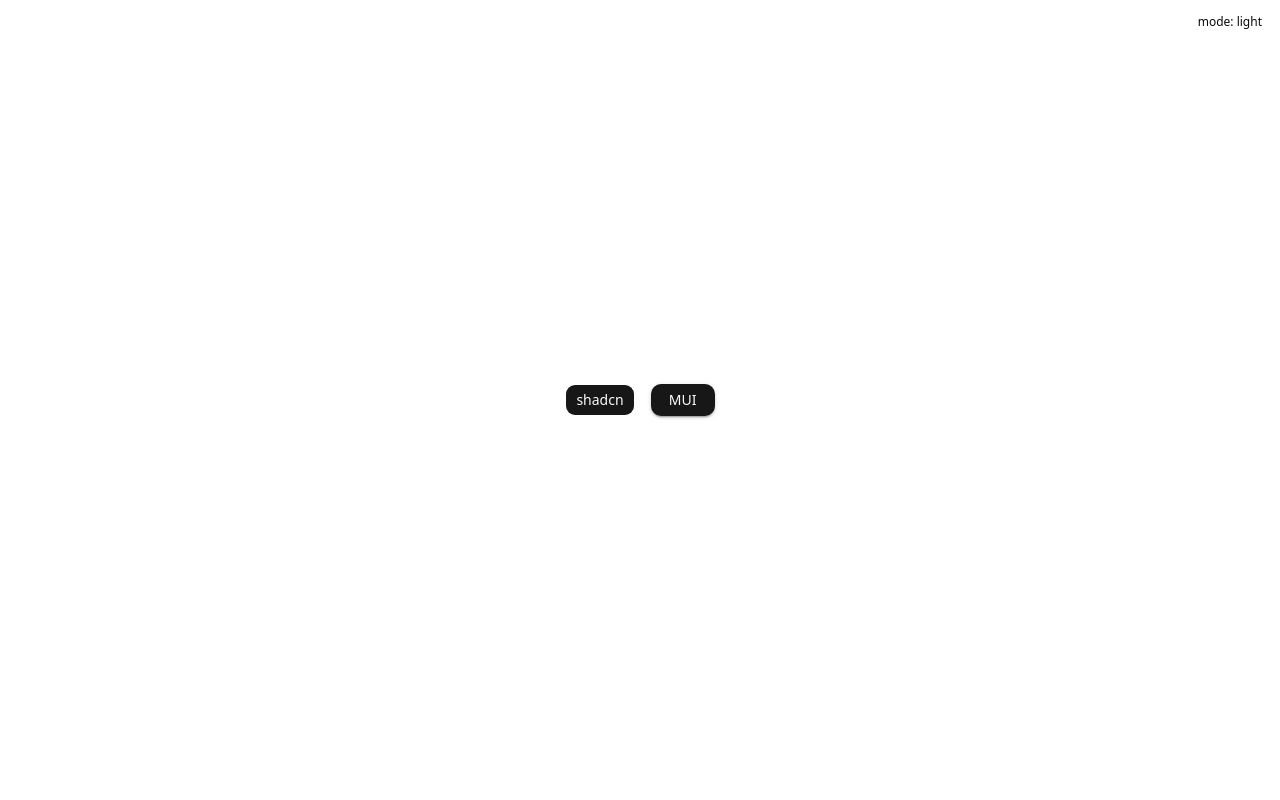
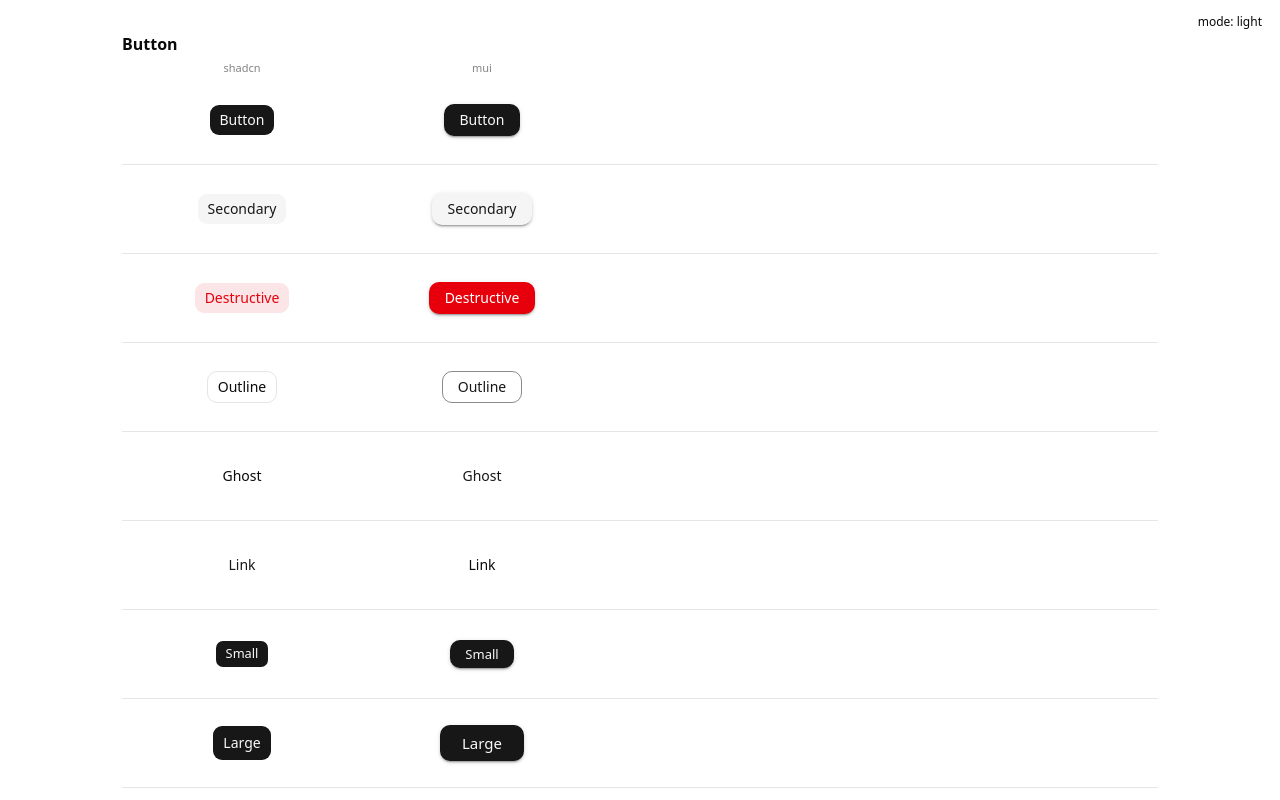
Before and after one commit to sthobis/xui, a React (Vite) app in the folder apps/showcase/: page / in a window 1280 px wide. Shown: the top 800 px of the page. Built offline with nearby package versions, Linux system fonts and the light colour scheme.

Commit message:
feat(showcase): gallery pair infrastructure and button section

```diff
--- a/apps/showcase/src/App.tsx
+++ b/apps/showcase/src/App.tsx
@@ -1,13 +1,12 @@
-import MuiButton from "@mui/material/Button"
-import { Button } from "@/components/ui/button"
+import { sections } from "./gallery/sections"
+import { renderSections } from "./gallery/PairGrid"
 import { ModeToggle } from "./ModeToggle"
 
 export default function App() {
   return (
-    <div className="flex min-h-svh items-center justify-center gap-4">
+    <>
       <ModeToggle />
-      <Button>shadcn</Button>
-      <MuiButton variant="contained">MUI</MuiButton>
-    </div>
+      {renderSections(sections, ["shadcn", "mui"])}
+    </>
   )
 }
--- /dev/null
+++ b/apps/showcase/src/gallery/PairGrid.tsx
@@ -0,0 +1,67 @@
+import type { CSSProperties } from "react"
+import type { Pair, Section } from "./types"
+
+const cellStyle: CSSProperties = {
+  display: "flex",
+  alignItems: "center",
+  justifyContent: "center",
+  padding: 24,
+  minWidth: 240,
+  minHeight: 88,
+}
+
+const labelStyle: CSSProperties = {
+  font: "500 11px/16px system-ui",
+  opacity: 0.5,
+  padding: "0 4px",
+}
+
+export function PairCell({ pair, side }: { pair: Pair; side: "shadcn" | "mui" }) {
+  return (
+    <div data-side={side} style={cellStyle}>
+      {side === "shadcn" ? pair.shadcn : pair.mui}
+    </div>
+  )
+}
+
+export function PairRow({ pair, sides }: { pair: Pair; sides: Array<"shadcn" | "mui"> }) {
+  return (
+    <div
+      data-pair-id={pair.id}
+      data-states={(pair.states ?? ["default"]).join(",")}
+      style={{ display: "flex", gap: 0, borderBottom: "1px solid rgba(128,128,128,0.2)" }}
+    >
+      {sides.map((side) => (
+        <PairCell key={side} pair={pair} side={side} />
+      ))}
+    </div>
+  )
+}
+
+export function SectionBlock({ section, sides }: { section: Section; sides: Array<"shadcn" | "mui"> }) {
+  return (
+    <section style={{ marginBottom: 48 }}>
+      <h2 style={{ font: "600 16px/24px system-ui", margin: "0 0 4px" }}>{section.title}</h2>
+      <div style={{ display: "flex" }}>
+        {sides.map((side) => (
+          <div key={side} style={{ ...labelStyle, minWidth: 240, textAlign: "center" }}>
+            {side}
+          </div>
+        ))}
+      </div>
+      {section.pairs.map((pair) => (
+        <PairRow key={pair.id} pair={pair} sides={sides} />
+      ))}
+    </section>
+  )
+}
+
+export function renderSections(sections: Section[], sides: Array<"shadcn" | "mui">) {
+  return (
+    <main style={{ maxWidth: 1100, margin: "0 auto", padding: 32 }}>
+      {sections.map((s) => (
+        <SectionBlock key={s.title} section={s} sides={sides} />
+      ))}
+    </main>
+  )
+}
--- /dev/null
+++ b/apps/showcase/src/gallery/sections/button.tsx
@@ -0,0 +1,81 @@
+import MuiButton from "@mui/material/Button"
+import { Button } from "@/components/ui/button"
+import { Mail } from "lucide-react"
+import type { Section } from "../types"
+
+const s: Array<"default" | "hover" | "focus"> = ["default", "hover", "focus"]
+
+export const buttonSection: Section = {
+  title: "Button",
+  pairs: [
+    {
+      id: "button-contained",
+      states: s,
+      shadcn: <Button data-target>Button</Button>,
+      mui: <MuiButton data-target variant="contained">Button</MuiButton>,
+    },
+    {
+      id: "button-secondary",
+      states: s,
+      shadcn: <Button data-target variant="secondary">Secondary</Button>,
+      mui: <MuiButton data-target variant="contained" color="secondary">Secondary</MuiButton>,
+    },
+    {
+      id: "button-destructive",
+      states: s,
+      shadcn: <Button data-target variant="destructive">Destructive</Button>,
+      mui: <MuiButton data-target variant="contained" color="error">Destructive</MuiButton>,
+    },
+    {
+      id: "button-outline",
+      states: s,
+      shadcn: <Button data-target variant="outline">Outline</Button>,
+      mui: <MuiButton data-target variant="outlined">Outline</MuiButton>,
+    },
+    {
+      id: "button-ghost",
+      states: s,
+      shadcn: <Button data-target variant="ghost">Ghost</Button>,
+      mui: <MuiButton data-target variant="text">Ghost</MuiButton>,
+    },
+    {
+      id: "button-link",
+      states: s,
+      shadcn: <Button data-target variant="link">Link</Button>,
+      mui: <MuiButton data-target variant="link">Link</MuiButton>,
+    },
+    {
+      id: "button-small",
+      shadcn: <Button data-target size="sm">Small</Button>,
+      mui: <MuiButton data-target variant="contained" size="small">Small</MuiButton>,
+    },
+    {
+      id: "button-large",
+      shadcn: <Button data-target size="lg">Large</Button>,
+      mui: <MuiButton data-target variant="contained" size="large">Large</MuiButton>,
+    },
+    {
+      id: "button-with-icon",
+      shadcn: (
+        <Button data-target>
+          <Mail /> Email
+        </Button>
+      ),
+      mui: (
+        <MuiButton data-target variant="contained" startIcon={<Mail />}>
+          Email
+        </MuiButton>
+      ),
+    },
+    {
+      id: "button-disabled",
+      shadcn: <Button data-target disabled>Disabled</Button>,
+      mui: <MuiButton data-target variant="contained" disabled>Disabled</MuiButton>,
+    },
+    {
+      id: "button-outline-disabled",
+      shadcn: <Button data-target variant="outline" disabled>Disabled</Button>,
+      mui: <MuiButton data-target variant="outlined" disabled>Disabled</MuiButton>,
+    },
+  ],
+}
--- /dev/null
+++ b/apps/showcase/src/gallery/sections/index.ts
@@ -0,0 +1,4 @@
+import type { Section } from "../types"
+import { buttonSection } from "./button"
+
+export const sections: Section[] = [buttonSection]
--- /dev/null
+++ b/apps/showcase/src/gallery/types.ts
@@ -0,0 +1,16 @@
+import type { ReactNode } from "react"
+
+export type PairState = "default" | "hover" | "focus"
+
+export interface Pair {
+  id: string
+  /** states the harness exercises; default ["default"] */
+  states?: PairState[]
+  shadcn: ReactNode
+  mui: ReactNode
+}
+
+export interface Section {
+  title: string
+  pairs: Pair[]
+}
--- a/apps/showcase/src/pure.tsx
+++ b/apps/showcase/src/pure.tsx
@@ -1,17 +1,16 @@
 import { StrictMode } from "react"
 import { createRoot } from "react-dom/client"
 import "./pure.css"
-import MuiButton from "@mui/material/Button"
 import { Providers } from "./Providers"
 import { ModeToggle } from "./ModeToggle"
+import { sections } from "./gallery/sections"
+import { renderSections } from "./gallery/PairGrid"
 
 createRoot(document.getElementById("root")!).render(
   <StrictMode>
     <Providers>
       <ModeToggle />
-      <div style={{ display: "flex", minHeight: "100svh", alignItems: "center", justifyContent: "center", gap: 16 }}>
-        <MuiButton variant="contained">MUI pure</MuiButton>
-      </div>
+      {renderSections(sections, ["mui"])}
     </Providers>
   </StrictMode>,
 )
```
